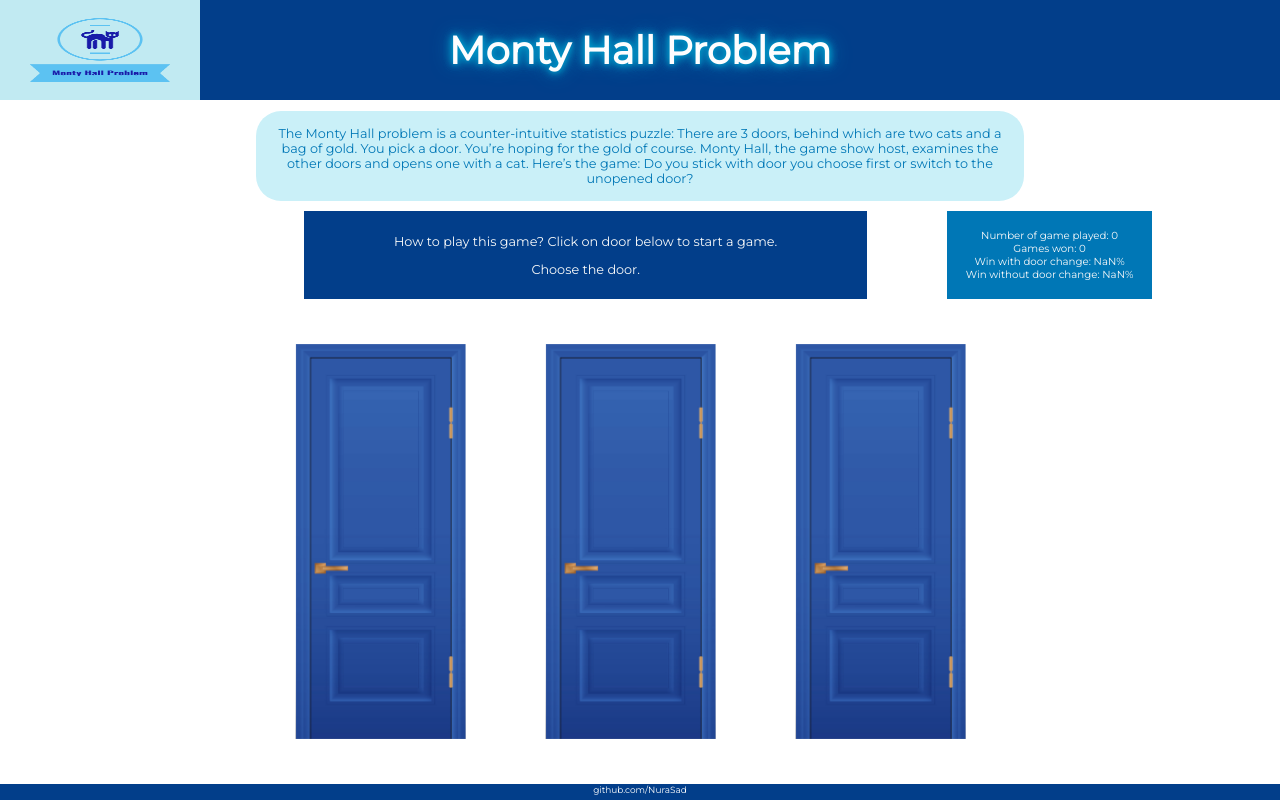
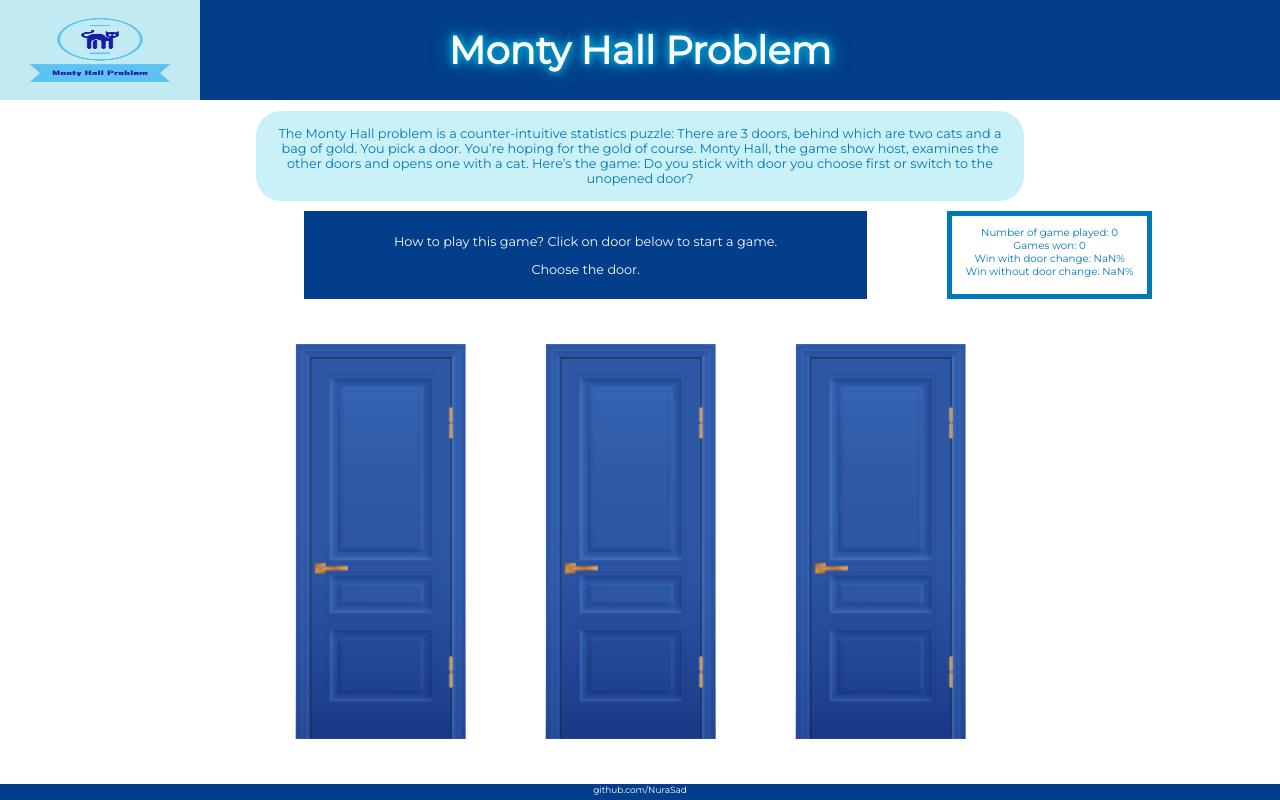
Before and after one commit to NuraSad/monty-hall-problem, a React (Create React App) app: page / in a window 1280 px wide. Built offline with nearby package versions, Linux system fonts and the light colour scheme.

Commit message:
Change style of GameStats field

```diff
--- a/src/components/GameStats/GameStats.css
+++ b/src/components/GameStats/GameStats.css
@@ -1,11 +1,11 @@
 .gameStats {
     width: 20%;
     height: inherit;
-    background-color: rgb(0, 119, 182);
-    color: rgb(250, 250, 250);
+    border-color: rgb(0, 119, 182);
+    border: solid 5px;
+    color: rgb(0, 119, 182);
     font-size: 0.8vw;
     text-align: center;
     box-sizing: border-box;
-    padding: 8px;
     white-space: pre-line;
 }
```
